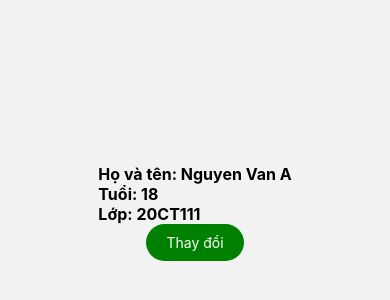
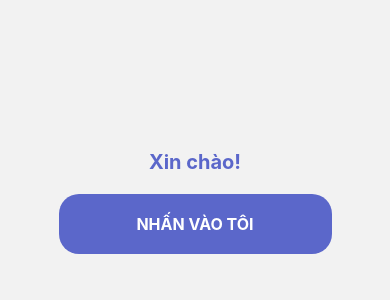
Before and after one commit to buihuuthong/Learn-React-Native, a React Native app: screen /Home in a window 390 px wide. Shown: the part 210-510 px from the top of the page. Built offline with nearby package versions, Linux system fonts and the light colour scheme.

Commit message:
bai 5 + file md

```diff
--- /dev/null
+++ b/src/components/Button.js
@@ -0,0 +1,41 @@
+import React from 'react';
+import { StyleSheet, Text, TouchableOpacity } from 'react-native';
+
+// Chỗ này sẽ tạo ra các button dùng chung trong dự án
+
+// Button với text ở giữa
+export const NormalButton = ({onPress, title}) => {
+  return (
+    <TouchableOpacity onPress={onPress} style={styles.button}>
+      <Text style={styles.title}>{title}</Text>
+    </TouchableOpacity>
+  );
+};
+
+const styles = StyleSheet.create({
+  button_shape: {
+    flexDirection: 'row',
+    margin: 20,
+    backgroundColor: '#5B67CA',
+    borderRadius: 20,
+    padding: 20,
+    width: '70%',
+    alignItems: 'center',
+    justifyContent: 'space-between',
+  },
+  button: {
+    margin: 20,
+    backgroundColor: '#5B67CA',
+    borderRadius: 20,
+    padding: 20,
+    width: '70%',
+    alignItems: 'center',
+    justifyContent: 'center',
+  },
+  title: {
+    color: '#fff',
+    fontWeight: 'bold',
+    fontSize: 16,
+    textTransform: 'uppercase',
+  },
+});
--- /dev/null
+++ b/src/constants/color.js
@@ -0,0 +1,11 @@
+const COLOR = {
+    gray: '#747688',
+    purple: '#5B67CA',
+    lightGreen: '#53B175B2',
+    lightOrange: '#F8A44CB2',
+    lightRed: '#F48C75',
+    lightPurple: '#D3B0E0',
+    lightYellow: '#FDE598',
+    lightBlue: '#B7DFF5'
+  };
+  export default COLOR;
--- a/src/navigations/AppNavigation.js
+++ b/src/navigations/AppNavigation.js
@@ -3,9 +3,10 @@ import { NavigationContainer } from '@react-navigation/native';
 import { createNativeStackNavigator } from '@react-navigation/native-stack';
 import ComponentsOverview from '../screens/Lesson3/ComponentsOverview';
 import AdvancedComponents from '../screens/Lesson3/AdvancedComponents';
-// import ParentComponent from '../screens/lesson4/Props'
+import ParentComponent from '../screens/lesson4/Props'
 import State from '../screens/lesson4/State';
 import ExampleComponent from '../screens/lesson4/Example';
+import Home from '../screens/lession5/Home';
 
 const Stack = createNativeStackNavigator();
 
@@ -28,7 +29,10 @@ const AppNavigation = () => {
         {/* Bài 4 */}
         {/* <Stack.Screen name="ParentComponent" component={ParentComponent} /> */}
         {/* <Stack.Screen name="State" component={State} /> */}
-        <Stack.Screen name="ExampleComponent" component={ExampleComponent} />
+        {/* <Stack.Screen name="ExampleComponent" component={ExampleComponent} /> */}
+
+        {/* Bài 5 */}
+        <Stack.Screen name="Home" component={Home} />
 
         </Stack.Group>
       </Stack.Navigator>
--- /dev/null
+++ b/src/screens/lession5/Home.js
@@ -0,0 +1,36 @@
+import React from 'react';
+import {View, Text, StyleSheet} from 'react-native';
+import {NormalButton} from '../../components/Button';
+import COLOR from '../../constants/color';
+
+// Composition trong RN, sử dụng nhiều thành phần để tạo thành 1 thành phần lớn trong RN
+// Trong bài đang sử dụng Button từ thư mục component, color từ constants
+
+const Home = () => {
+  return (
+    <View style={styles.container}>
+      <Text style={[styles.text, {color: COLOR.purple}]}>Xin chào!</Text>
+      <NormalButton title="Nhấn vào tôi" />
+    </View>
+  );
+};
+
+export default Home;
+
+const styles = StyleSheet.create({
+  container: {
+    flex: 1,
+    justifyContent: 'center',
+    alignItems: 'center',
+  },
+  text: {
+    fontSize: 20,
+    fontWeight: 'bold',
+  },
+  btn: {
+    backgroundColor: 'green',
+    padding: 10,
+    paddingHorizontal: 20,
+    borderRadius: 20,
+  },
+});
```
Also changed, not shown: src/screens/lession5/structure.md (added, +63 -0 lines).
